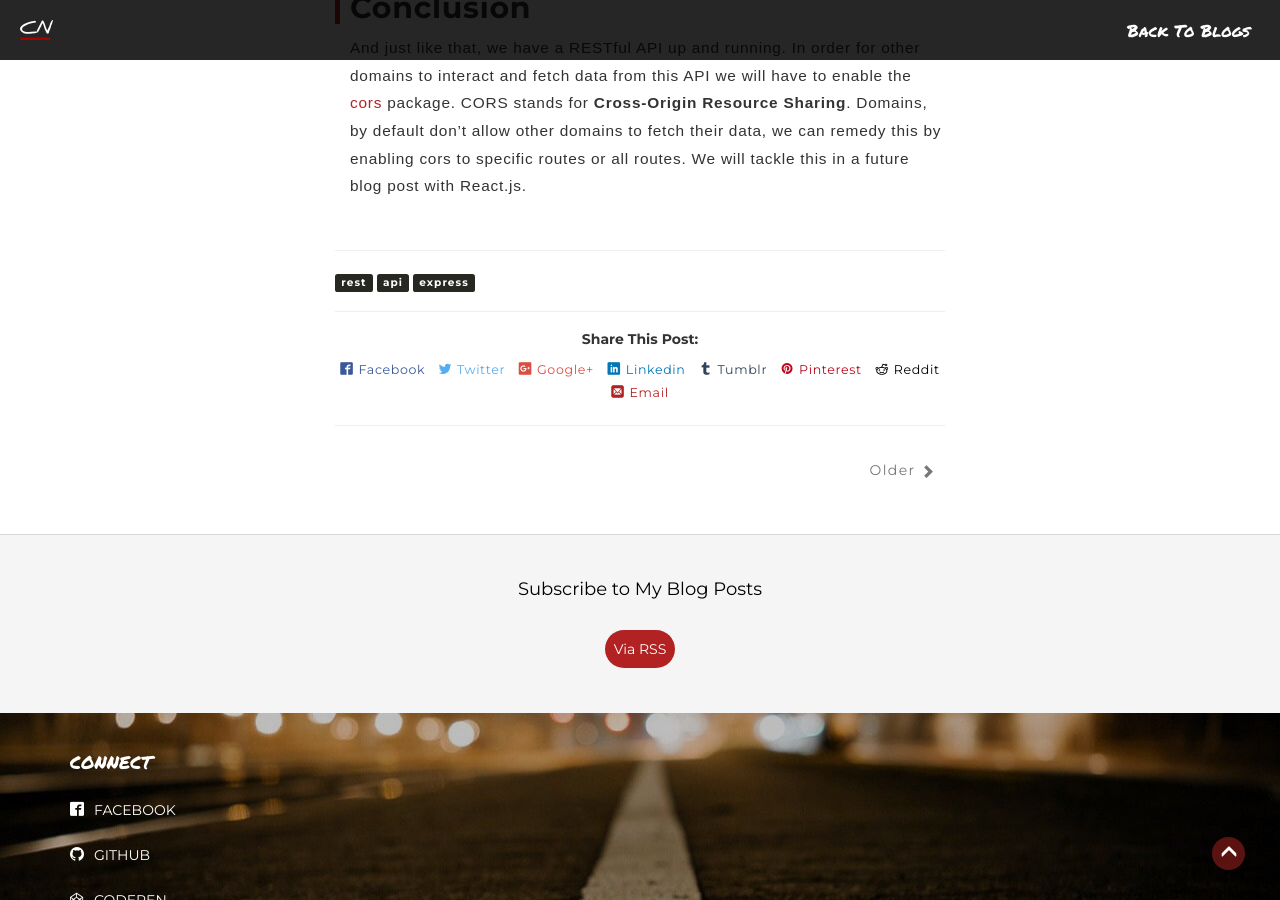
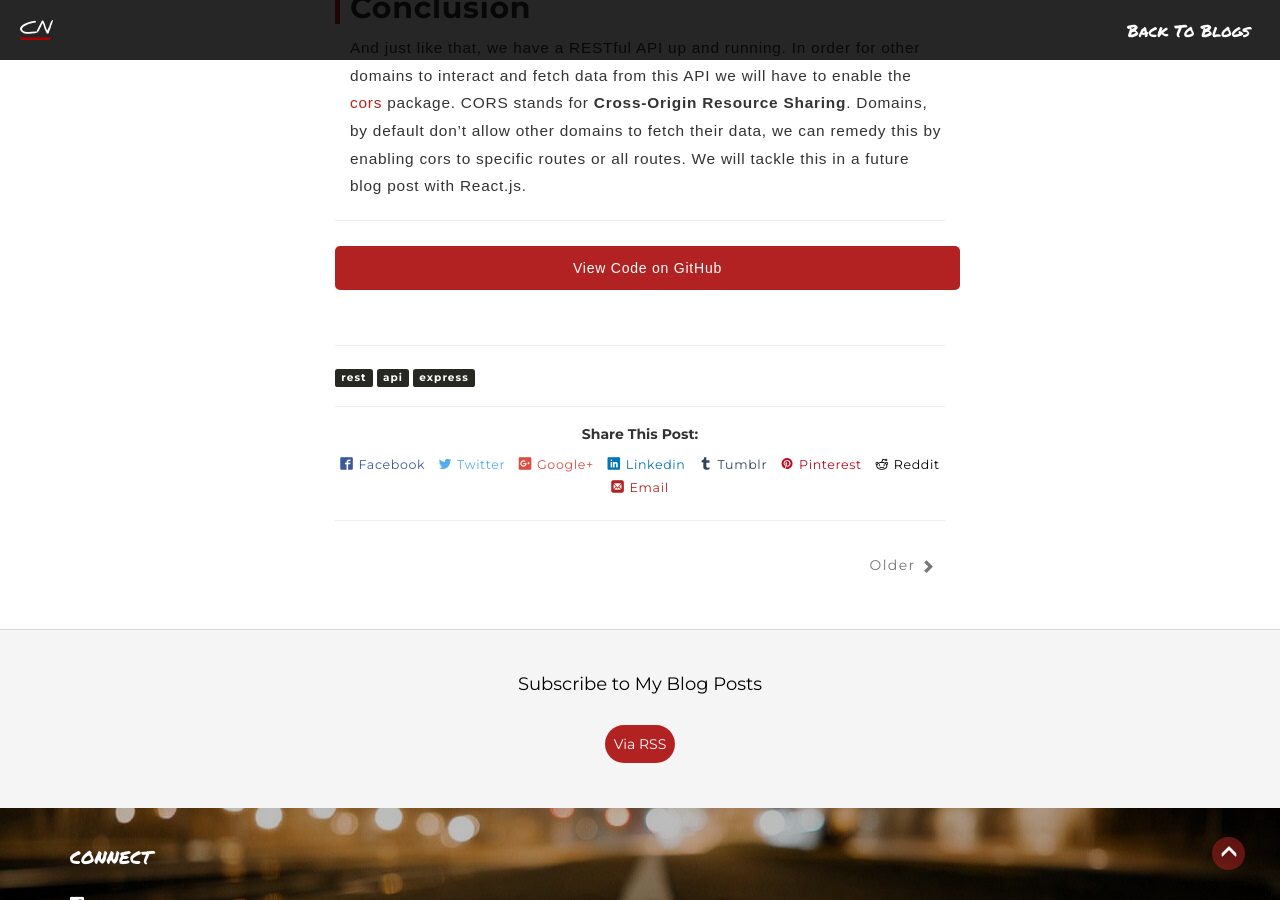
Before and after one commit to crisnoel12/crisnoel12.github.io, a Jekyll site: the page built from _posts/2017-09-03-creating-a-rest-api-with-express.md, in a window 1280 px wide and 900 px high, scrolled down 8390 px. Built offline with Jekyll 4.4.1, drawn with Linux system fonts in a browser that asks for light colours; some web fonts are replaced; comment, search, counter and statistics services are not loaded.

Commit message:
added link to express-todo-api github repo

```diff
--- a/_posts/2017-09-03-creating-a-rest-api-with-express.md
+++ b/_posts/2017-09-03-creating-a-rest-api-with-express.md
@@ -281,3 +281,7 @@ router.delete('/:id', function (req, res, next) {
 
 ## Conclusion
 And just like that, we have a RESTful API up and running. In order for other domains to interact and fetch data from this API we will have to enable the [cors](https://github.com/expressjs/cors){:target="_blank"} package. CORS stands for **Cross-Origin Resource Sharing**. Domains, by default don't allow other domains to fetch their data, we can remedy this by enabling cors to specific routes or all routes. We will tackle this in a future blog post with React.js.
+
+<hr />
+{:.row}
+[View Code on GitHub](https://github.com/crisnoel12/express-todo-api){:.btn .col-xs-10 .col-xs-offset-1 .col-md-12 .col-md-offset-0 target="_blank"}
```
